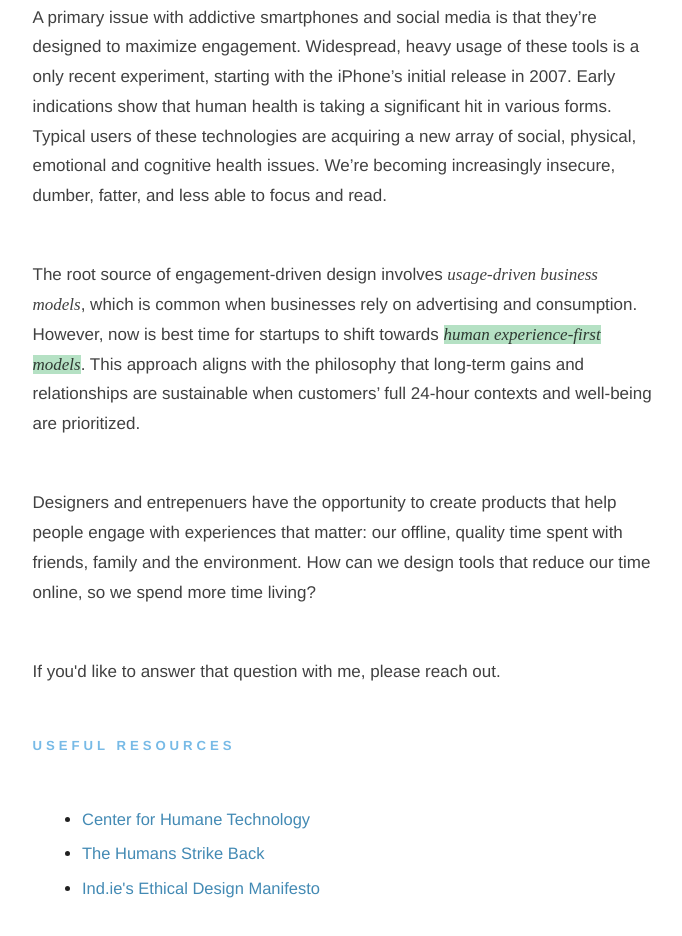
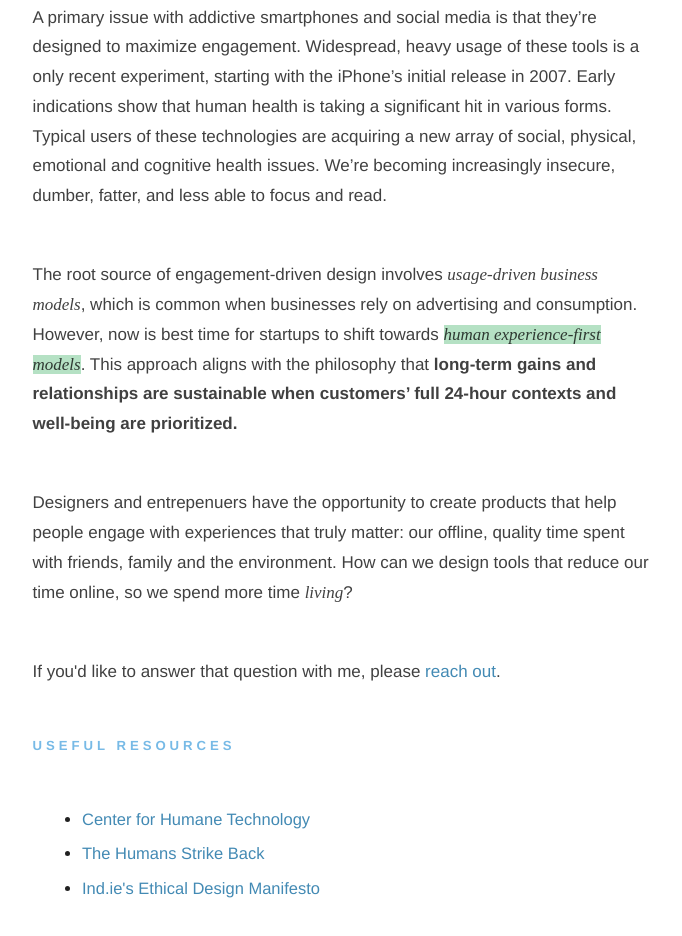
Before and after one commit to joshziman/personal_website, a plain HTML site: page index.htm in a window 1280 px wide. Shown: the part 841-1777 px from the top of the page, without its empty margins (254-936 px from the left). Drawn offline with nearby package versions, Linux system fonts and the light colour scheme.

Commit message:
add to CTA to text

```diff
--- a/assets/css/scss/all.scss
+++ b/assets/css/scss/all.scss
@@ -162,6 +162,10 @@ body > nav {
       font-size: 17px;
       color: rgba(black,.75);
       line-height: 1.75;
+      strong {
+        font-weight: 700;
+      }
+
       em {
         font-family: $serif-font-stack;
         &.red {
--- a/index.htm
+++ b/index.htm
@@ -64,8 +64,8 @@
         Sometimes employees at Netflix think, ‘Oh my god, we’re competing with FX, HBO, or Amazon,” said Hastings, “but think about if you didn’t watch Netflix last night: What did you do? There’s such a broad range of things that you did to relax and unwind, hang out, and connect — and we compete with all of that.” … “You get a show or a movie you’re really dying to watch, and you end up staying up late at night, so we actually compete with sleep,” he said of his No. 1 competitor. Not that he puts too much stock in his rival: “And we’re winning!”
       </blockquote> -->
       <p>The root source of engagement-driven design involves <em class="">usage-driven business models</em>, which is common when businesses rely on advertising and consumption. However, now is best time for startups to shift towards <em class="green-highlight">human experience-first models</em>. This approach aligns with the philosophy that <strong>long-term gains and relationships are sustainable when customers’ full 24-hour contexts and well-being are prioritized.</strong></p>
-      <p>Designers and entrepenuers have the opportunity to create products that help people engage with experiences that matter: our offline, quality time spent with friends, family and the environment. How can we design tools that reduce our time online, so we spend more time living?</p>
-      <p>If you'd like to answer that question with me, please reach out.</p>
+      <p>Designers and entrepenuers have the opportunity to create products that help people engage with experiences that truly matter: our offline, quality time spent with friends, family and the environment. How can we design tools that reduce our time online, so we spend more time <em>living</em>?</p>
+      <p>If you'd like to answer that question with me, please <a class="" onclick="$crisp.push(['do', 'chat:open'])">reach out</a>.</p>
       <h4>Useful Resources</h4>
       <ul class="reg">
         <li><a href="http://humanetech.com/">Center for Humane Technology</a></li>
```
Also changed, not shown: assets/css/all.css.
